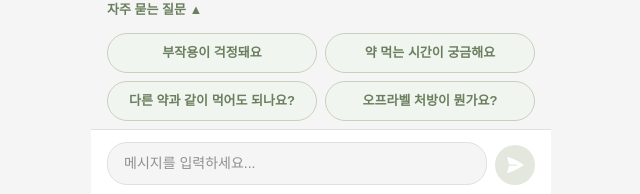
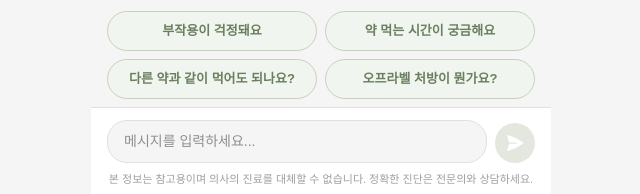
Before and after one commit to unz2/dodactalk_frontend, a React (Vite) app: page /chat in a window 1280 px wide. Shown: the part 603-797 px from the top of the page, without its empty margins (319-959 px from the left). Built offline with nearby package versions, Linux system fonts and the light colour scheme; no server answers; sample sign-in values are in the browser's storage.

Commit message:
style: 채팅창에 ai 의료 상담 면책 조항 추가

```diff
--- a/src/components/ChatInput.tsx
+++ b/src/components/ChatInput.tsx
@@ -32,14 +32,11 @@
       style={{
         position: "sticky",
         bottom: 0,
-        display: "flex",
-        alignItems: "flex-end",
-        gap: 8,
-        padding: "12px 16px",
         background: "#FFFFFF",
         borderTop: "1px solid #E0E0E0",
       }}
     >
+      <div style={{ display: "flex", alignItems: "flex-end", gap: 8, padding: "12px 16px 8px" }}>
       <textarea
         ref={inputRef}
         value={text}
@@ -93,6 +90,10 @@
           <path d="M3.478 2.404a.75.75 0 0 0-.926.941l2.432 7.905H13.5a.75.75 0 0 1 0 1.5H4.984l-2.432 7.905a.75.75 0 0 0 .926.94 60.519 60.519 0 0 0 18.445-8.986.75.75 0 0 0 0-1.218A60.517 60.517 0 0 0 3.478 2.404Z" />
         </svg>
       </button>
+      </div>
+      <p style={{ fontSize: 11, color: "#9E9E9E", textAlign: "center", padding: "0 16px 10px", margin: 0 }}>
+        본 정보는 참고용이며 의사의 진료를 대체할 수 없습니다. 정확한 진단은 전문의와 상담하세요.
+      </p>
     </div>
   );
 }
```
